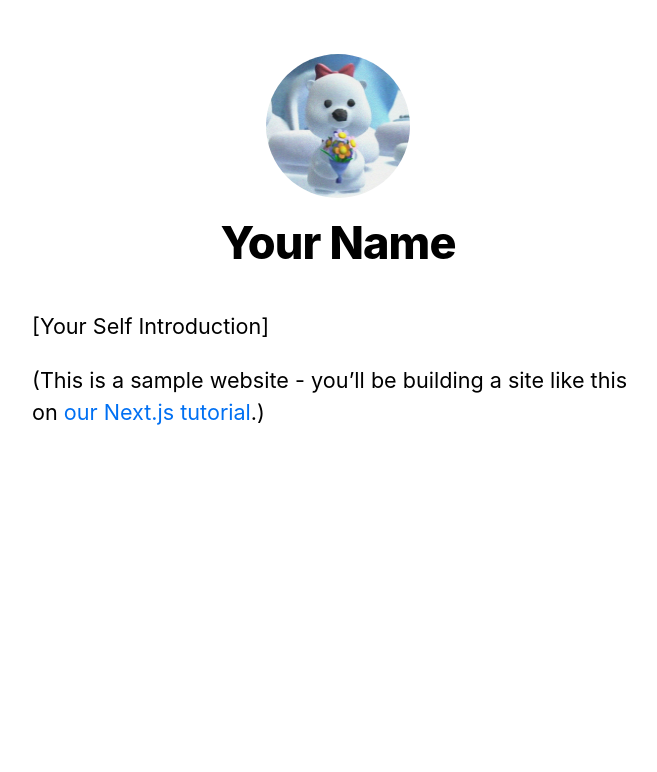
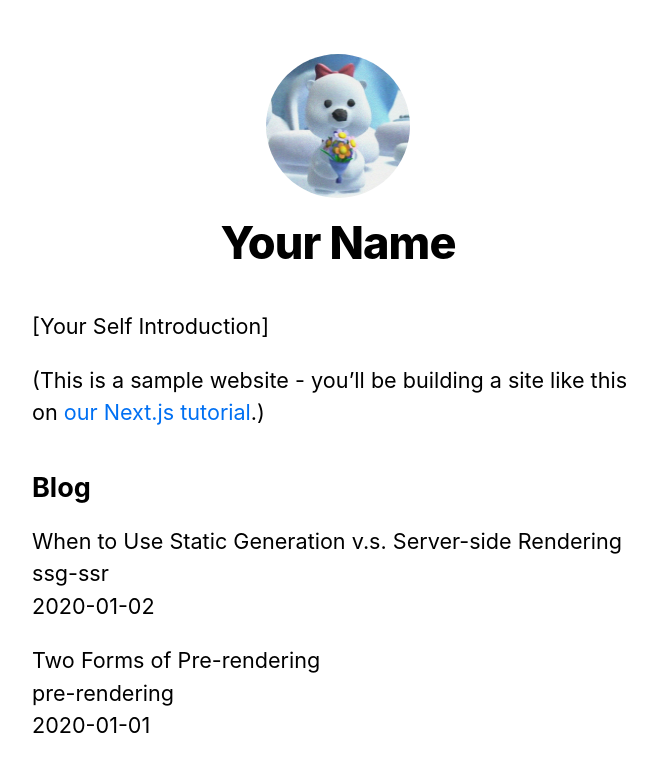
Before and after one commit to 99-zziy/zilog, a Next.js app: page / in a window 1280 px wide. Shown: the top 772 px of the page, without its empty margins (302-959 px from the left). Built offline with nearby package versions, Linux system fonts and the light colour scheme.

Commit message:
:sparkles: pre-rendering

```diff
--- /dev/null
+++ b/lib/posts.js
@@ -0,0 +1,37 @@
+import fs from 'fs'
+import path from 'path'
+import matter from 'gray-matter'
+
+const postsDirectory = path.join(process.cwd(), 'posts')
+
+export function getSortedPostsData() {
+  // Get file names under /posts
+  const fileNames = fs.readdirSync(postsDirectory)
+  const allPostsData = fileNames.map((fileName) => {
+    // Remove ".md" from file name to get id
+    const id = fileName.replace(/\.md$/, '')
+
+    // Read markdown file as string
+    const fullPath = path.join(postsDirectory, fileName)
+    const fileContents = fs.readFileSync(fullPath, 'utf8')
+
+    // Use gray-matter to parse the post metadata section
+    const matterResult = matter(fileContents)
+
+    // Combine the data with the id
+    return {
+      id,
+      ...matterResult.data,
+    }
+  })
+  // Sort posts by date
+  return allPostsData.sort(({ date: a }, { date: b }) => {
+    if (a < b) {
+      return 1
+    } else if (a > b) {
+      return -1
+    } else {
+      return 0
+    }
+  })
+}
--- a/package.json
+++ b/package.json
@@ -6,6 +6,7 @@
     "start": "next start"
   },
   "dependencies": {
+    "gray-matter": "^4.0.3",
     "next": "latest",
     "react": "17.0.2",
     "react-dom": "17.0.2"
--- a/pages/index.js
+++ b/pages/index.js
@@ -1,8 +1,18 @@
 import Head from 'next/head'
 import Layout, { siteTitle } from '../components/layout'
 import utilStyles from '../styles/utils.module.css'
+import { getSortedPostsData } from '../lib/posts'
 
-export default function Home() {
+export async function getStaticProps() {
+  const allPostsData = getSortedPostsData()
+  return {
+    props: {
+      allPostsData,
+    },
+  }
+}
+
+export default function Home({ allPostsData }) {
   return (
     <Layout home>
       <Head>
@@ -15,6 +25,20 @@
           <a href="https://nextjs.org/learn">our Next.js tutorial</a>.)
         </p>
       </section>
+      <section className={`${utilStyles.headingMd} ${utilStyles.padding1px}`}>
+        <h2 className={utilStyles.headingLg}>Blog</h2>
+        <ul className={utilStyles.list}>
+          {allPostsData.map(({ id, date, title }) => (
+            <li className={utilStyles.listItem} key={id}>
+              {title}
+              <br />
+              {id}
+              <br />
+              {date}
+            </li>
+          ))}
+        </ul>
+      </section>
     </Layout>
   )
 }
--- /dev/null
+++ b/posts/pre-rendering.md
@@ -0,0 +1,11 @@
+---
+title: 'Two Forms of Pre-rendering'
+date: '2020-01-01'
+---
+
+Next.js has two forms of pre-rendering: **Static Generation** and **Server-side Rendering**. The difference is in **when** it generates the HTML for a page.
+
+- **Static Generation** is the pre-rendering method that generates the HTML at **build time**. The pre-rendered HTML is then _reused_ on each request.
+- **Server-side Rendering** is the pre-rendering method that generates the HTML on **each request**.
+
+Importantly, Next.js let's you **choose** which pre-rendering form to use for each page. You can create a "hybrid" Next.js app by using Static Generation for most pages and using Server-side Rendering for others.
--- /dev/null
+++ b/posts/ssg-ssr.md
@@ -0,0 +1,19 @@
+---
+title: 'When to Use Static Generation v.s. Server-side Rendering'
+date: '2020-01-02'
+---
+
+We recommend using **Static Generation** (with and without data) whenever possible because your page can be built once and served by CDN, which makes it much faster than having a server render the page on every request.
+
+You can use Static Generation for many types of pages, including:
+
+- Marketing pages
+- Blog posts
+- E-commerce product listings
+- Help and documentation
+
+You should ask yourself: "Can I pre-render this page **ahead** of a user's request?" If the answer is yes, then you should choose Static Generation.
+
+On the other hand, Static Generation is **not** a good idea if you cannot pre-render a page ahead of a user's request. Maybe your page shows frequently updated data, and the page content changes on every request.
+
+In that case, you can use **Server-Side Rendering**. It will be slower, but the pre-rendered page will always be up-to-date. Or you can skip pre-rendering and use client-side JavaScript to populate data.
```
Also changed, not shown: 1 other file (tests, documents, lock files or other folders).
